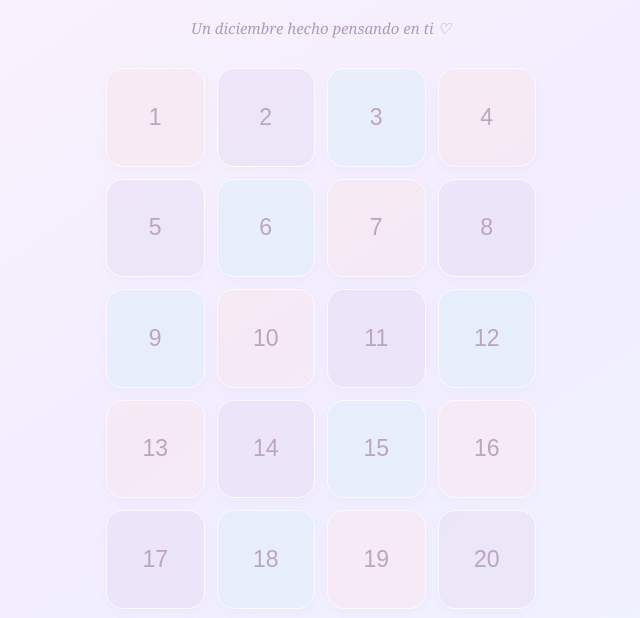
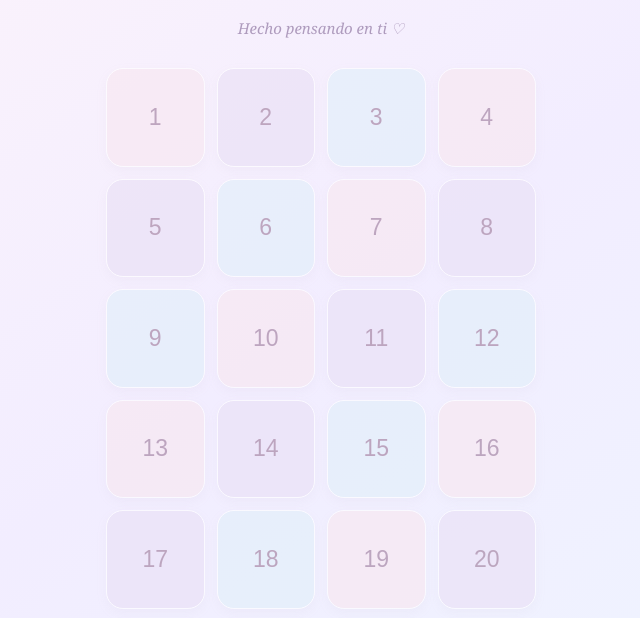
Before and after one commit to uvaleria61-gif/Navidad-para-mi-amor, a plain HTML site: page index.html in a window 1280 px wide. Shown: the part 180-798 px from the top of the page, without its empty margins (319-959 px from the left). Drawn offline with Linux system fonts and the light colour scheme.

Commit message:
Update index.html

```diff
--- a/index.html
+++ b/index.html
@@ -123,7 +123,7 @@ footer {
 <header>
   <div class="small">A LITTLE CHRISTMAS FOR YOU</div>
   <h1>24 sorpresas<br>para ti mi amor</h1>
-  <div class="subtitle">Un diciembre hecho pensando en ti ♡</div>
+  <div class="subtitle">Hecho pensando en ti ♡</div>
 </header>
 
 <div class="calendar" id="calendar"></div>
```
